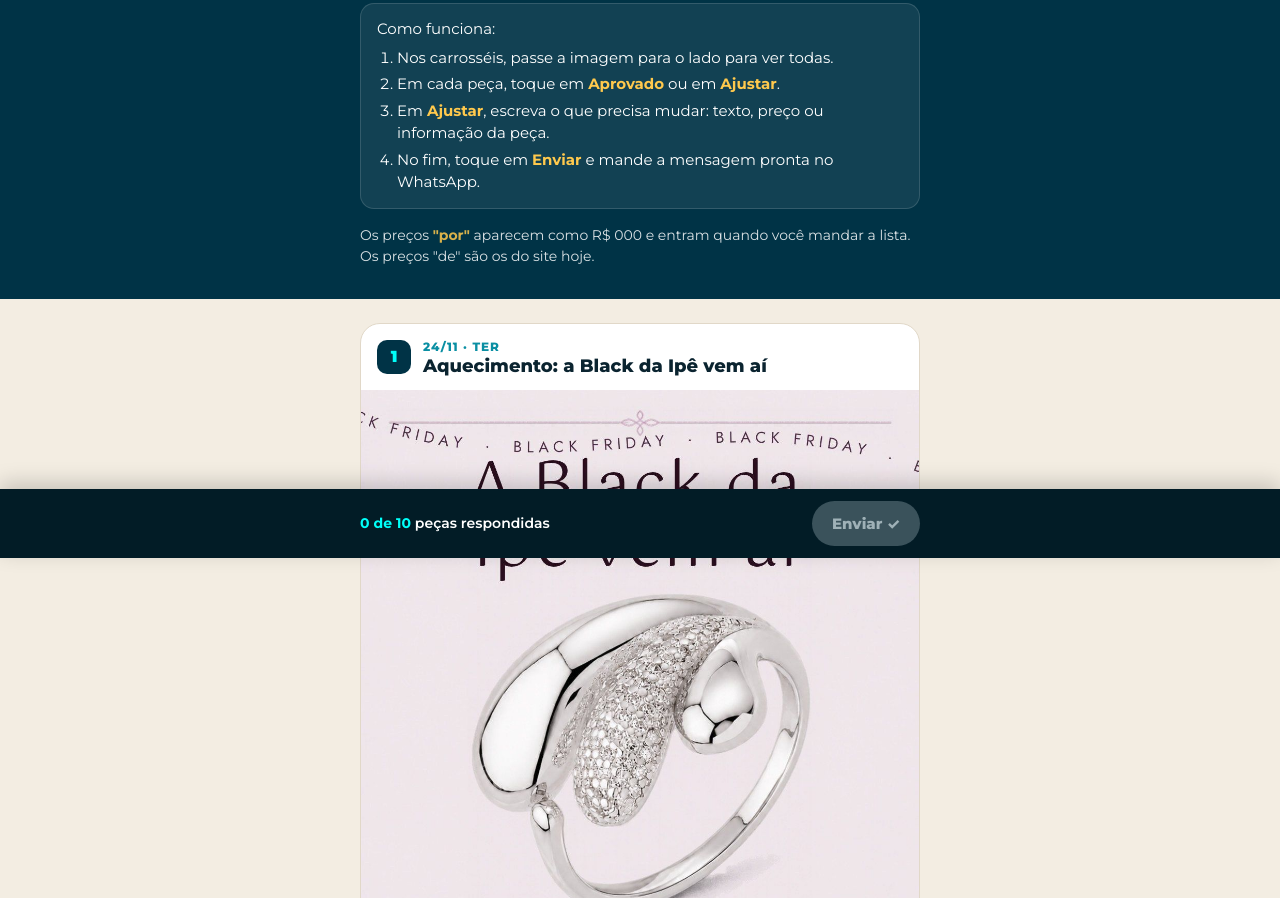
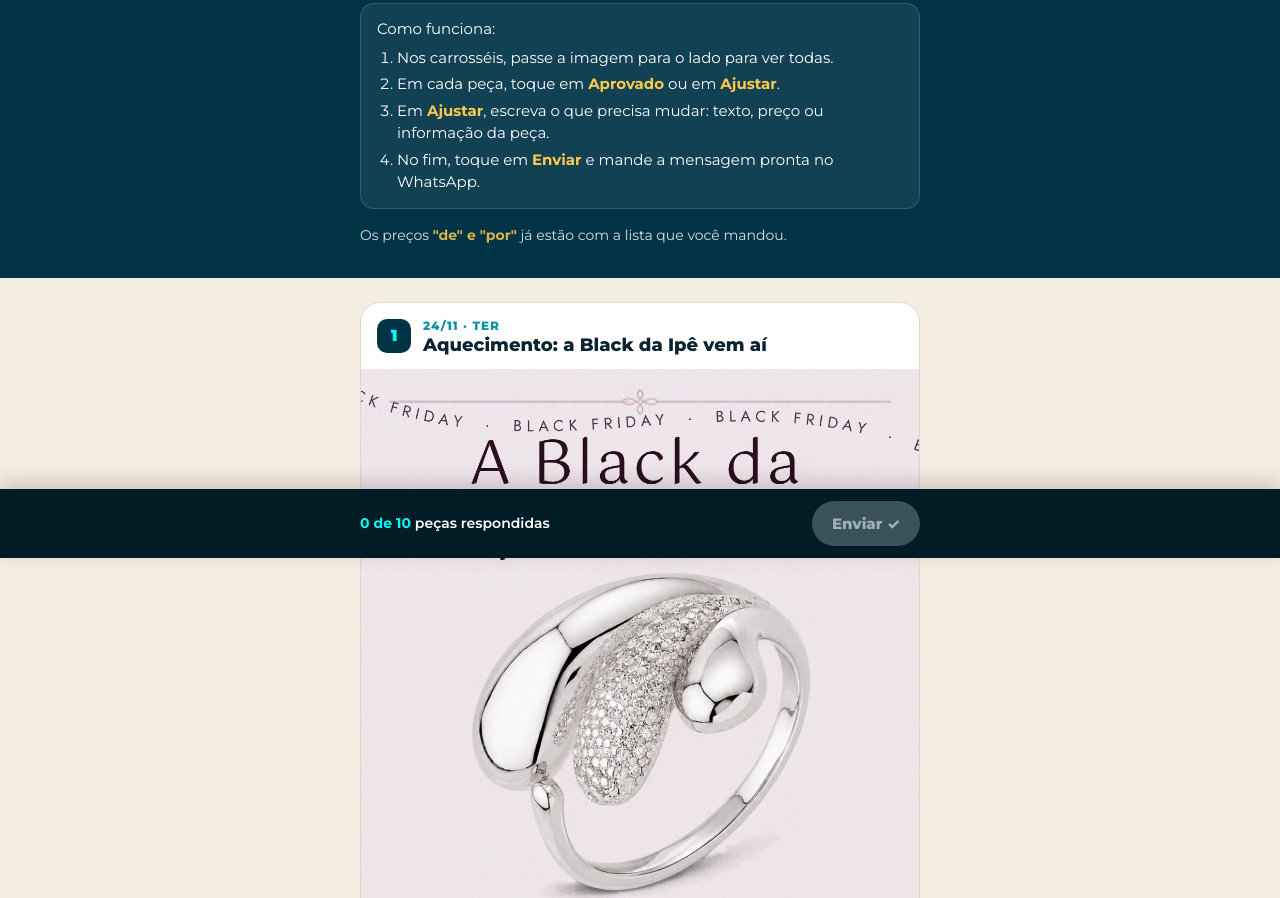
Before and after one commit to iavitormkt-art/studiovitorcampos-site, a plain HTML site: page aprovacao/ipeacessorios/index.html in a window 1280 px wide. Shown: the part 242-1140 px from the top of the page. Drawn offline with Linux system fonts and the light colour scheme.

Commit message:
Aprovação Ipê: preços da Black preenchidos
Co-Authored-By: Claude Opus 5.5 <noreply@anthropic.com>
Claude-Session: https://claude.ai/code/session_015euoKZ9BazZFzvmzWMYP3z

```diff
--- a/aprovacao/ipeacessorios/index.html
+++ b/aprovacao/ipeacessorios/index.html
@@ -84,7 +84,7 @@ main{padding:24px 16px}
         <li>No fim, toque em <b>Enviar</b> e mande a mensagem pronta no WhatsApp.</li>
       </ol>
     </div>
-    <p style="font-size:14px;opacity:.85">Os preços <b style="color:var(--manteiga)">"por"</b> aparecem como R$ 000 e entram quando você mandar a lista. Os preços "de" são os do site hoje.</p>
+    <p style="font-size:14px;opacity:.85">Os preços <b style="color:var(--manteiga)">"de" e "por"</b> já estão com a lista que você mandou.</p>
   </div>
 </header>
 
@@ -118,7 +118,7 @@ const pad = (x) => String(x).padStart(2, "0");
 const lista = document.getElementById("lista");
 PECAS.forEach((p, i) => {
   const id = i + 1;
-  const imgs = Array.from({ length: p.n }, (_, k) => `<img src="img/${pad(id)}-${k + 1}.jpg" alt="${p.t}, imagem ${k + 1}" loading="${i < 2 ? "eager" : "lazy"}">`).join("");
+  const imgs = Array.from({ length: p.n }, (_, k) => `<img src="img/${pad(id)}-${k + 1}.jpg?v=2" alt="${p.t}, imagem ${k + 1}" loading="${i < 2 ? "eager" : "lazy"}">`).join("");
   const el = document.createElement("article");
   el.className = "peca"; el.id = "p" + id;
   el.innerHTML = `
```
Also changed, not shown: aprovacao/ipeacessorios/img/04-1.jpg, aprovacao/ipeacessorios/img/04-2.jpg, aprovacao/ipeacessorios/img/04-3.jpg, aprovacao/ipeacessorios/img/04-4.jpg, aprovacao/ipeacessorios/img/05-1.jpg, aprovacao/ipeacessorios/img/05-2.jpg, aprovacao/ipeacessorios/img/05-3.jpg, aprovacao/ipeacessorios/img/05-4.jpg, aprovacao/ipeacessorios/img/05-5.jpg, aprovacao/ipeacessorios/img/05-6.jpg, aprovacao/ipeacessorios/img/05-7.jpg.
